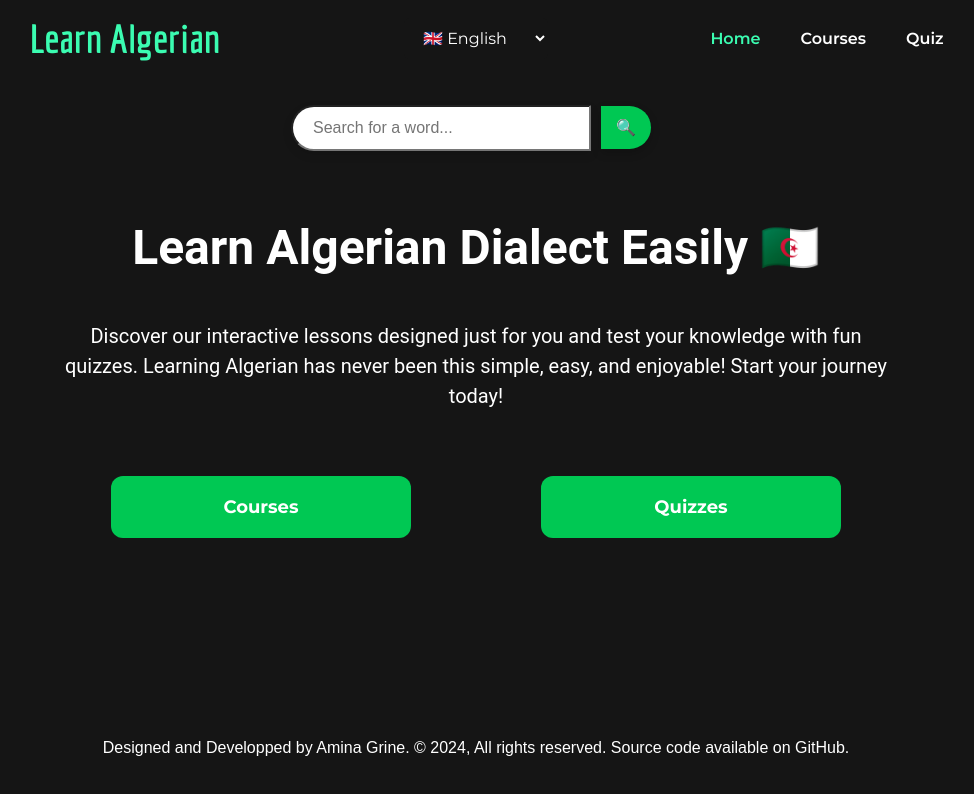
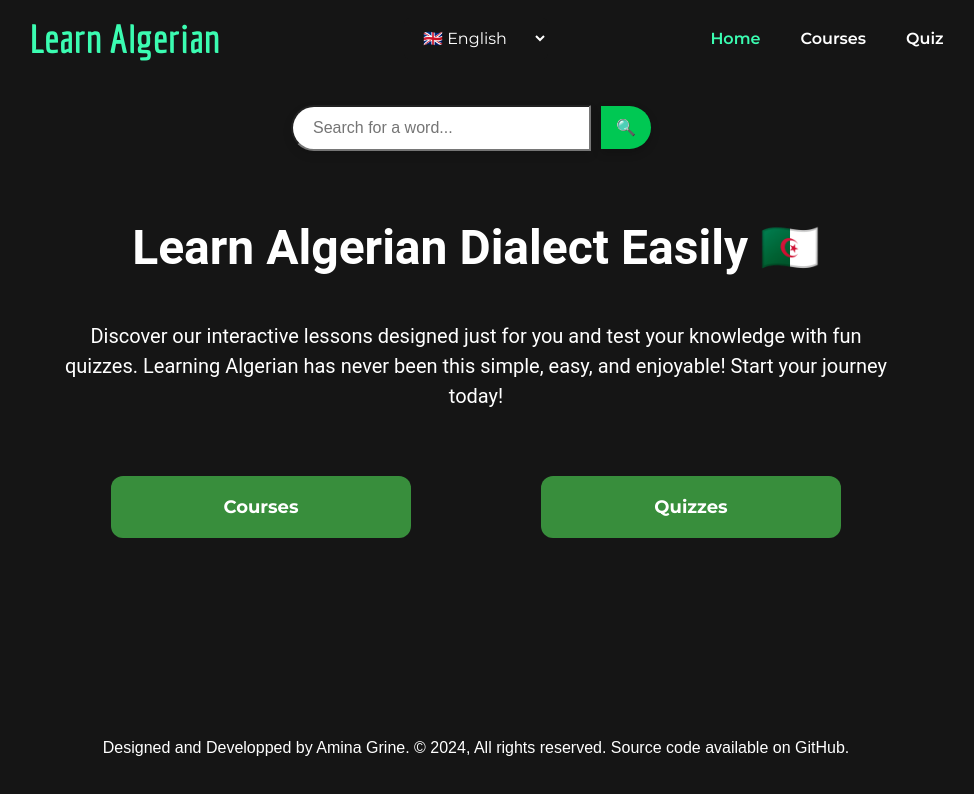
Before and after one commit to aminagr/AlgerianDialect, a React (Vite) app: page / in a window 1280 px wide. Shown: the top 794 px of the page, without its empty margins (164-1138 px from the left). Built offline with nearby package versions, Linux system fonts and the light colour scheme.

Commit message:
Style updated

```diff
--- a/src/styles/Home.css
+++ b/src/styles/Home.css
@@ -81,7 +81,7 @@
 .courses-button,
 .quizzes-button {
 
-    background-color:#00C853;
+    background-color:#388E3C;
 }
 
 
```
